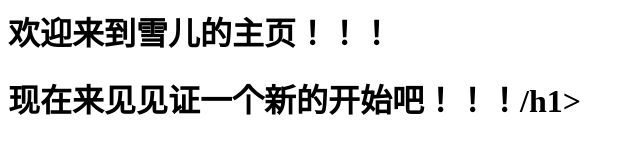
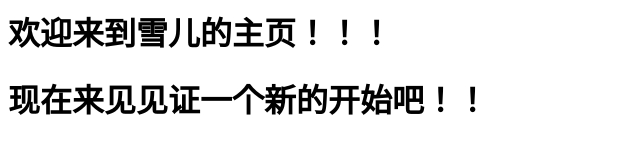
Before and after one commit to MrNanFeng/xueer-github.github.io, a plain HTML site: page index.html in a window 1280 px wide. Shown: the whole page, without its empty margins (0-640 px from the left). Drawn offline with Linux system fonts and the light colour scheme.

Commit message:
Update index.html

```diff
--- a/index.html
+++ b/index.html
@@ -1,2 +1,2 @@
 <h1>欢迎来到雪儿的主页！！！</h1>
-<h1>现在来见见证一个新的开始吧！！！/h1>
+<h1>现在来见见证一个新的开始吧！！</h1>
```
